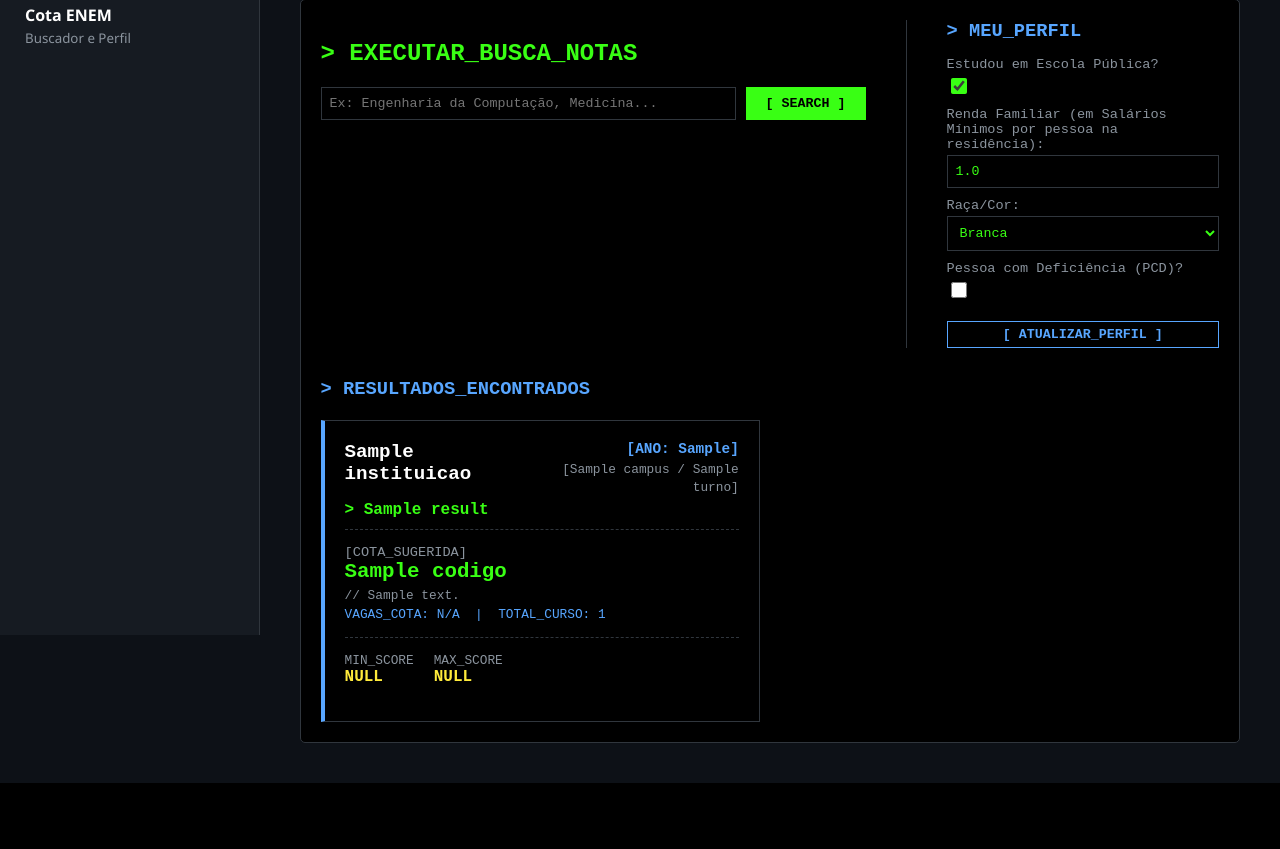
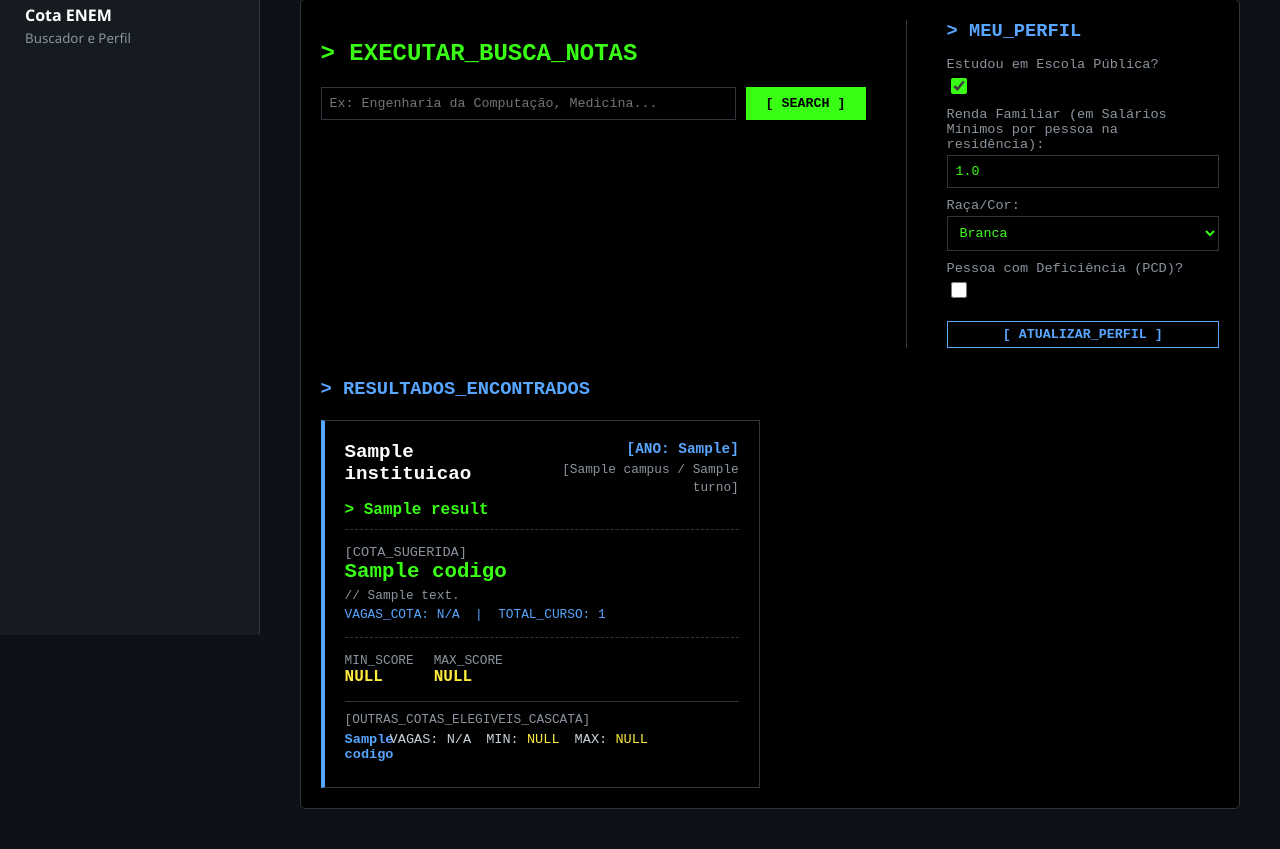
Before and after one commit to rodrigosousa64/capi_busque, a Django app: template cota_min_and_max_enem/templates/cota_min_and_max_enem/busca.html in a window 1280 px wide. Shown: the part 165-1014 px from the top of the page. Before the commit the page ends 948 px from the top, so only its background shows below. Run offline with Django 5.2, Linux system fonts and the light colour scheme; tables that the repository leaves empty hold one stand-in row (values such as "Sample post"); the template is opened without the code that fills it: values that come from a table or form of the project are taken from there, most other values are stand-ins (such as "Sample title", 1, 10 or a date in 2020).

Commit message:
feat: display full fallback cascade of eligible quotas in search results

```diff
--- a/cota_min_and_max_enem/templates/cota_min_and_max_enem/busca.html
+++ b/cota_min_and_max_enem/templates/cota_min_and_max_enem/busca.html
@@ -76,6 +76,19 @@
                     <div style="font-weight: bold; color: #ffeb3b;">{{ result.cota_perfil.nota_maxima|default:"NULL" }}</div>
                 </div>
             </div>
+            {% if result.outras_cotas %}
+            <div style="border-top: 1px solid #30363d; padding-top: 10px;">
+                <div style="color: #8b949e; font-size: 0.8rem; margin-bottom: 5px;">[OUTRAS_COTAS_ELEGIVEIS_CASCATA]</div>
+                {% for cota in result.outras_cotas %}
+                <div style="display: flex; gap: 15px; font-size: 0.85rem; color: #c9d1d9; margin-bottom: 5px;">
+                    <span style="color: #58a6ff; font-weight: bold; width: 30px;">{{ cota.codigo }}</span>
+                    <span>VAGAS: {{ cota.vagas|default:"N/A" }}</span>
+                    <span>MIN: <span style="color: #ffeb3b;">{{ cota.nota_minima|default:"NULL" }}</span></span>
+                    <span>MAX: <span style="color: #ffeb3b;">{{ cota.nota_maxima|default:"NULL" }}</span></span>
+                </div>
+                {% endfor %}
+            </div>
+            {% endif %}
 
             {% if result.ampla_concorrencia and result.ampla_concorrencia.codigo != result.cota_perfil.codigo %}
             <div style="border-top: 1px solid #30363d; padding-top: 10px;">
```
Also changed, not shown: cota_min_and_max_enem/motor_cotas/buscador_notas.py (+15 -3 lines).
